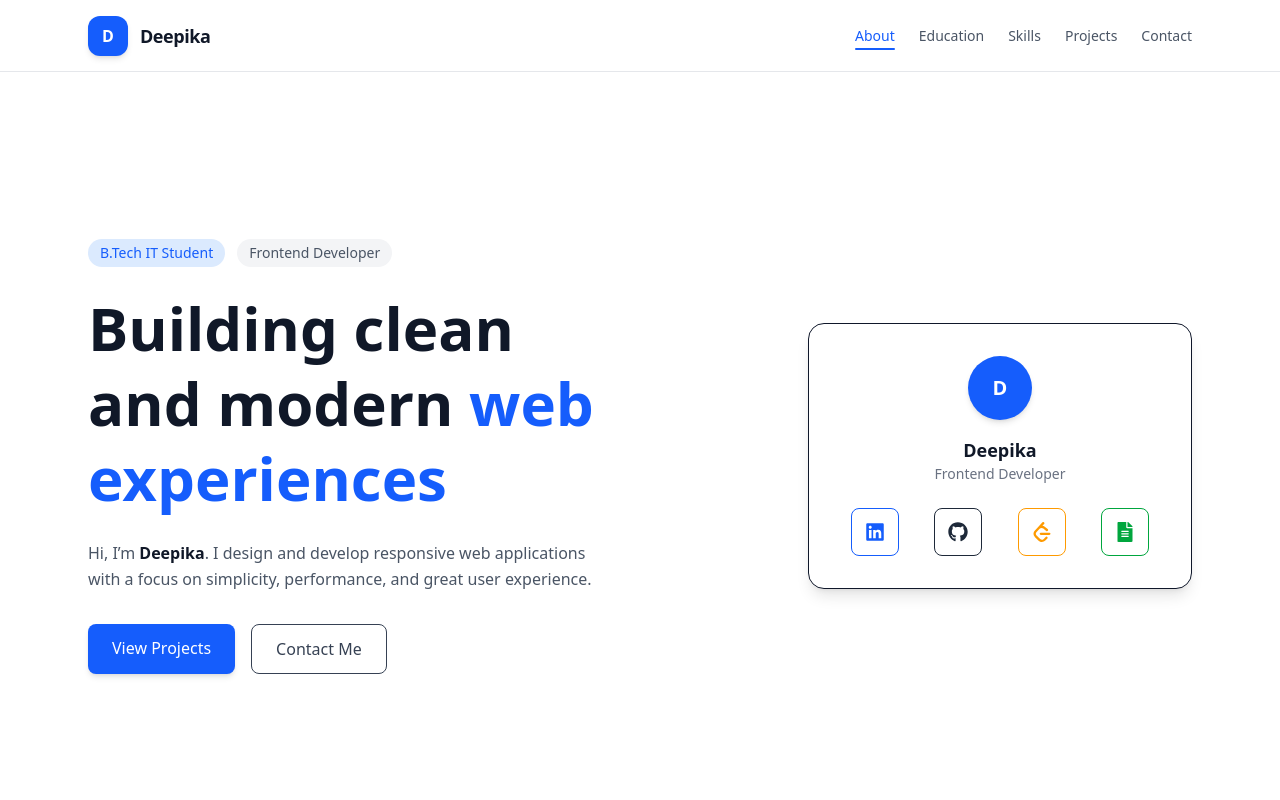
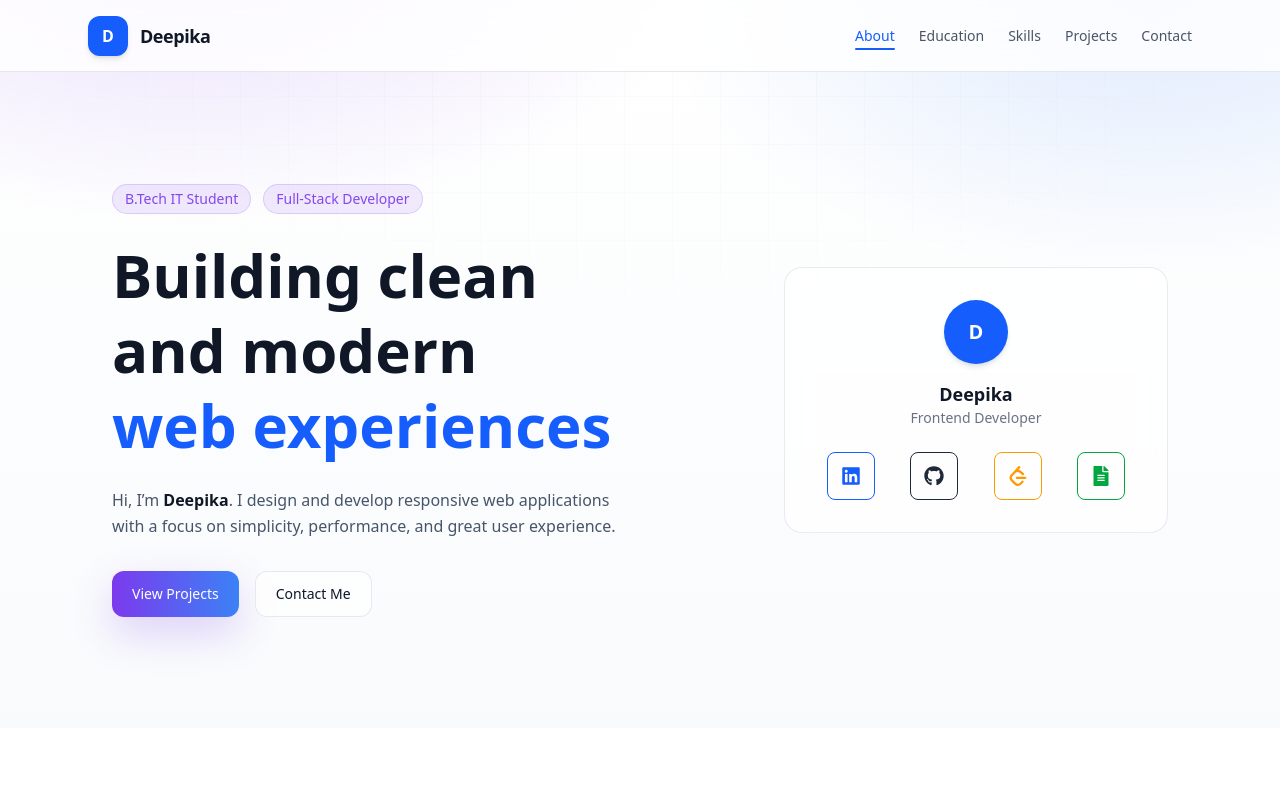
Before and after one commit to Deepika-15B/Deepika-s-Portfolio-Next.js-, a Next.js app: page / in a window 1280 px wide. Shown: the top 800 px of the page. Built offline with nearby package versions, Linux system fonts and the light colour scheme.

Commit message:
Added Footer section

```diff
--- a/app/components/Contacts.js
+++ b/app/components/Contacts.js
@@ -41,15 +41,17 @@ export default function Contact() {
   };
 
   return (
-    <section id="contact" className="py-20 px-6 bg-white">
-      <div className="max-w-6xl mx-auto">
+    <section id="contact" className="py-20 px-4 sm:px-6 bg-white">
+      <div className="pointer-events-none absolute inset-0 bg-grid opacity-20" />
+      <div className="container-app relative">
 
         {/* Title */}
         <div className="text-center mb-12">
-          <h2 className="text-3xl md:text-4xl font-bold text-gray-900">
+          <p className="chip inline-flex">Say hello</p>
+          <h2 className="text-3xl md:text-5xl font-bold text-gray-900 mt-4">
             Contact Me
           </h2>
-          <p className="mt-4 text-gray-600">
+          <p className="mt-4 text-muted">
             Feel free to reach out for opportunities or collaboration.
           </p>
         </div>
@@ -62,33 +64,33 @@ export default function Contact() {
               Get in touch
             </h3>
 
-            <p className="text-gray-600">
+            <p className="text-muted">
               I am open to discussing new projects, ideas, or opportunities.
             </p>
 
-            <div className="space-y-3 text-gray-700">
-              <p className="flex items-center gap-3">
-                <FaEnvelope /> baladeepika0510@gmail.com
-              </p>
-              <p className="flex items-center gap-3">
-                <FaPhoneAlt /> +91 9489385754
-              </p>
-              <p className="flex items-center gap-3">
-                <FaLinkedin /> linkedin.com/in/deepika0510
-              </p>
-              <p className="flex items-center gap-3">
-                <FaGithub /> github.com/Deepika-15B
-              </p>
+            <div className="space-y-3 text-gray-700 break-words">
+              <a className="flex items-center gap-3 hover:underline" href="mailto:baladeepika0510@gmail.com">
+                <FaEnvelope /> <span className="text-muted">baladeepika0510@gmail.com</span>
+              </a>
+              <a className="flex items-center gap-3 hover:underline" href="tel:+919489385754">
+                <FaPhoneAlt /> <span className="text-muted">+91 9489385754</span>
+              </a>
+              <a className="flex items-center gap-3 hover:underline" href="https://www.linkedin.com/in/deepika0510" target="_blank" rel="noreferrer">
+                <FaLinkedin /> <span className="text-muted">linkedin.com/in/deepika0510</span>
+              </a>
+              <a className="flex items-center gap-3 hover:underline" href="https://github.com/Deepika-15B" target="_blank" rel="noreferrer">
+                <FaGithub /> <span className="text-muted">github.com/Deepika-15B</span>
+              </a>
             </div>
           </div>
 
           {/* RIGHT SIDE - FORM */}
           <form
             onSubmit={handleSubmit}
-            className="border rounded-xl p-6 space-y-4 shadow-sm"
+            className="card shadow-xl p-6 sm:p-8 space-y-4"
           >
             {success && (
-              <p className="text-green-600 text-sm">
+              <p className="text-emerald-700 text-sm">
                 Message sent successfully!
               </p>
             )}
@@ -98,7 +100,7 @@ export default function Contact() {
               type="text"
               placeholder="Your Name"
               required
-              className="w-full border rounded-lg p-3 focus:outline-none focus:ring-2 focus:ring-blue-500"
+              className="w-full border border-slate-300/80 rounded-xl p-3 focus:outline-none focus:ring-2 focus:ring-blue-500 bg-white/40"
             />
 
             <input
@@ -106,7 +108,7 @@ export default function Contact() {
               type="email"
               placeholder="Your Email"
               required
-              className="w-full border rounded-lg p-3 focus:outline-none focus:ring-2 focus:ring-blue-500"
+              className="w-full border border-slate-300/80 rounded-xl p-3 focus:outline-none focus:ring-2 focus:ring-blue-500 bg-white/40"
             />
 
             <textarea
@@ -114,13 +116,13 @@ export default function Contact() {
               rows="4"
               placeholder="Your Message"
               required
-              className="w-full border rounded-lg p-3 focus:outline-none focus:ring-2 focus:ring-blue-500"
+              className="w-full border border-slate-300/80 rounded-xl p-3 focus:outline-none focus:ring-2 focus:ring-blue-500 bg-white/40"
             />
 
             <button
               type="submit"
               disabled={loading}
-              className="w-full bg-blue-600 text-white py-3 rounded-lg hover:bg-blue-700 transition"
+              className="w-full btn-primary"
             >
               {loading ? "Sending..." : "Send Message"}
             </button>
--- /dev/null
+++ b/app/components/Footer.js
@@ -0,0 +1,44 @@
+import { FaGithub, FaLinkedin } from "react-icons/fa";
+import { FiCode } from "react-icons/fi";
+
+export default function Footer() {
+  return (
+    <footer className="bg-slate-800 text-white py-10 px-4 sm:px-6">
+      <div className="max-w-6xl mx-auto flex flex-col items-center justify-center text-center gap-4">
+
+        {/* Logo / Name */}
+        <div className="flex items-center gap-2 text-lg font-semibold text-yellow-400">
+          <FiCode />
+          <span>Deepika</span>
+        </div>
+
+        {/* Tagline */}
+        <p className="text-sm text-gray-300 max-w-md">
+          Passionate IT student building the future with code and innovation.
+        </p>
+
+        {/* Social Icons */}
+        <div className="flex gap-4 mt-3">
+          <a
+            href="https://github.com/Deepika-15B"
+            target="_blank"
+            rel="noreferrer"
+            className="p-3 bg-slate-700 rounded-lg hover:bg-slate-600 transition"
+          >
+            <FaGithub />
+          </a>
+
+          <a
+            href="https://www.linkedin.com/in/deepika0510"
+            target="_blank"
+            rel="noreferrer"
+            className="p-3 bg-slate-700 rounded-lg hover:bg-slate-600 transition"
+          >
+            <FaLinkedin />
+          </a>
+        </div>
+
+      </div>
+    </footer>
+  );
+}
--- a/app/components/Hero.js
+++ b/app/components/Hero.js
@@ -7,31 +7,27 @@ export default function Hero() {
   return (
     <section
       id="top"
-      className="min-h-screen flex items-center pt-28 bg-white"
+      className="min-h-[calc(100vh-72px)] flex items-center pt-24 sm:pt-28 pb-10"
     >
-      <div className="max-w-6xl mx-auto px-6 w-full grid md:grid-cols-2 gap-12 items-center">
+      <div className="container-app w-full grid md:grid-cols-2 gap-10 lg:gap-12 items-center">
 
         {/* LEFT SIDE */}
         <div className="text-center md:text-left">
 
           {/* Tag */}
           <div className="flex items-center justify-center md:justify-start gap-3 flex-wrap">
-            <span className="px-3 py-1 text-sm bg-blue-100 text-blue-600 rounded-full">
-              B.Tech IT Student
-            </span>
-            <span className="px-3 py-1 text-sm bg-gray-100 text-gray-600 rounded-full">
-              Frontend Developer
-            </span>
+            <span className="chip">B.Tech IT Student</span>
+            <span className="chip">Full-Stack Developer</span>
           </div>
 
           {/* Heading */}
-          <h1 className="text-4xl md:text-6xl font-bold mt-6 leading-tight text-gray-900">
+          <h1 className="text-3xl sm:text-4xl md:text-6xl font-bold mt-6 leading-tight text-gray-900">
             Building clean and modern{" "}
             <span className="text-blue-600">web experiences</span>
           </h1>
 
           {/* Description */}
-          <p className="mt-6 text-gray-600 max-w-xl mx-auto md:mx-0 leading-relaxed">
+          <p className="mt-6 text-muted max-w-xl mx-auto md:mx-0 leading-relaxed">
             Hi, I’m <span className="font-semibold text-gray-900">Deepika</span>.
             I design and develop responsive web applications with a focus on
             simplicity, performance, and great user experience.
@@ -42,14 +38,14 @@ export default function Hero() {
 
             <a
               href="#projects"
-              className="bg-blue-600 text-white px-6 py-3 rounded-lg shadow-md hover:bg-blue-700 transition"
+              className="btn-primary w-full sm:w-auto"
             >
               View Projects
             </a>
 
             <a
               href="#contact"
-              className="border px-6 py-3 rounded-lg text-gray-700 hover:bg-gray-100 transition"
+              className="btn-secondary w-full sm:w-auto"
             >
               Contact Me
             </a>
@@ -58,7 +54,7 @@ export default function Hero() {
 
         {/* RIGHT SIDE */}
         <div className="flex justify-center md:justify-end">
-          <div className="bg-white border rounded-2xl shadow-lg p-6 md:p-8 w-full max-w-sm">
+          <div className="card card-hover p-6 md:p-8 w-full max-w-sm">
 
             {/* Profile Info */}
             <div className="text-center">
--- a/app/globals.css
+++ b/app/globals.css
@@ -37,6 +37,11 @@ html {
     outline: 2px solid rgba(var(--ring) / 0.5);
     outline-offset: 3px;
   }
+
+  /* Prevent fixed navbar from hiding anchored sections */
+  section[id] {
+    scroll-margin-top: 96px;
+  }
 }
 
 /* Glass Card */
@@ -69,11 +74,11 @@ html {
 
 @layer components {
   .container-app {
-    @apply max-w-6xl mx-auto px-6 md:px-12;
+    @apply max-w-6xl mx-auto px-4 sm:px-6 md:px-12;
   }
 
   .section {
-    @apply py-24;
+    @apply py-16 sm:py-20 lg:py-24;
   }
 
   .card {
--- a/app/page.js
+++ b/app/page.js
@@ -6,7 +6,7 @@ import Certificates from "./components/Certificates";
 import Skills from "./components/Skills";
 import Projects from "./components/Projects";
 import Contacts from "./components/Contacts";
-
+import Footer from "./components/Footer";
 export default function Home() {
   return (
     <main>
@@ -18,6 +18,7 @@ export default function Home() {
       <Skills/>
       <Projects />
       <Contacts />
+       <Footer />
     </main>
   );
 }
```
